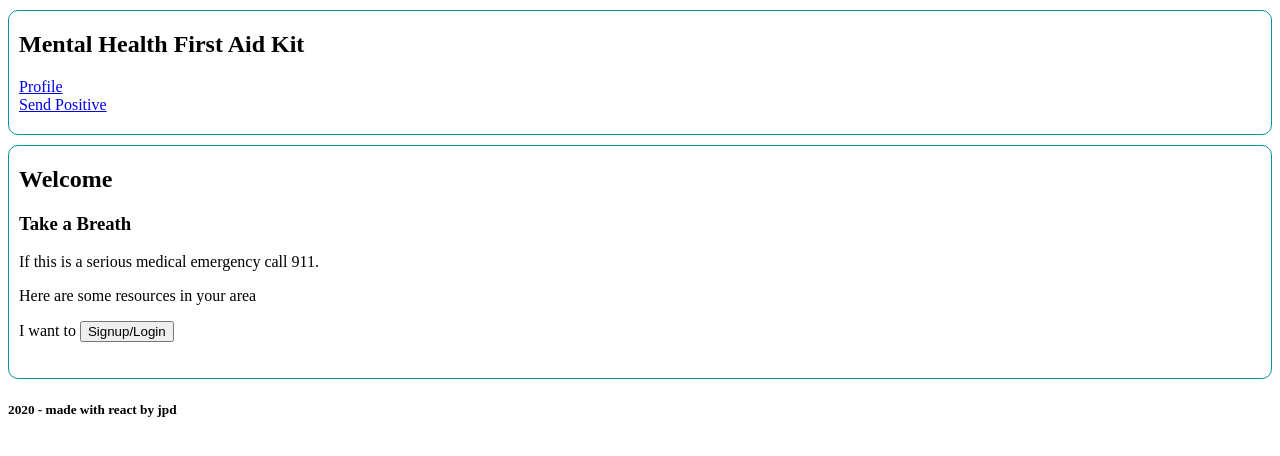
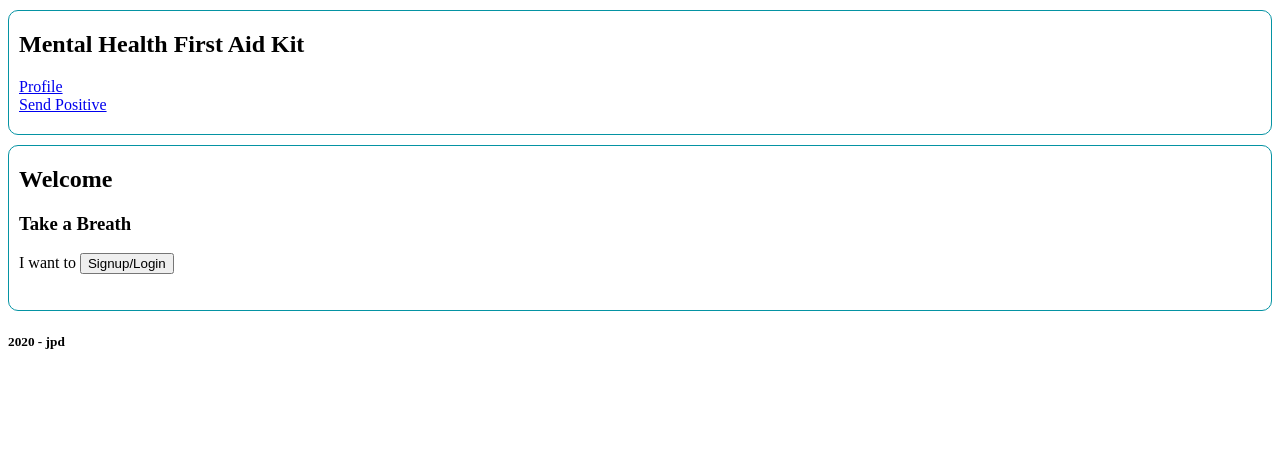
Before and after one commit to mehtaphysical/mental-health-first-aid-FE, a React app: page / in a window 1280 px wide. Shown: the top 456 px of the page. Built offline with nearby package versions, Linux system fonts and the light colour scheme.

Commit message:
cleaned up landing page and footer

```diff
--- a/src/components/Footer.js
+++ b/src/components/Footer.js
@@ -1,5 +1,5 @@
 import React from 'react';
 
 export const Footer = () => (
-  <h5>2020 - made with react by jpd</h5>
+  <h5>2020 - jpd</h5>
 );
--- a/src/components/LandingPage.js
+++ b/src/components/LandingPage.js
@@ -3,7 +3,6 @@ import { useHistory } from 'react-router-dom';
 
 export const LandingPage = () => {
   const history = useHistory();
-
 
   const handleClick = () => {
     history.push('/auth');
@@ -14,12 +13,6 @@ export const LandingPage = () => {
       <h2>Welcome</h2>
       <h3>Take a Breath</h3>
       <p>
-        If this is a serious medical emergency call 911.
-      </p>
-      <p>
-        Here are some resources in your area
-      </p>
-      <p>
         I want to <button onClick={handleClick}>Signup/Login</button>
       </p>
     </section>
```
